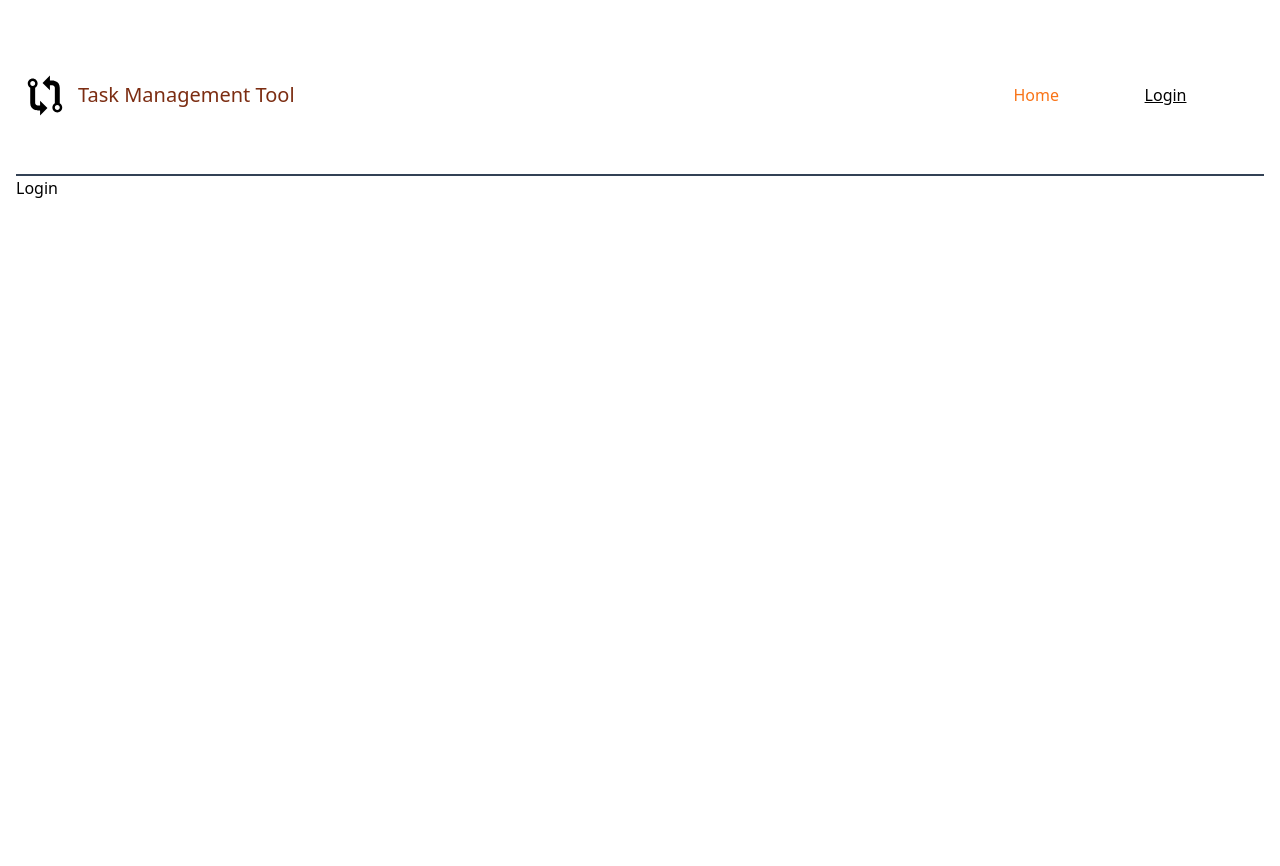
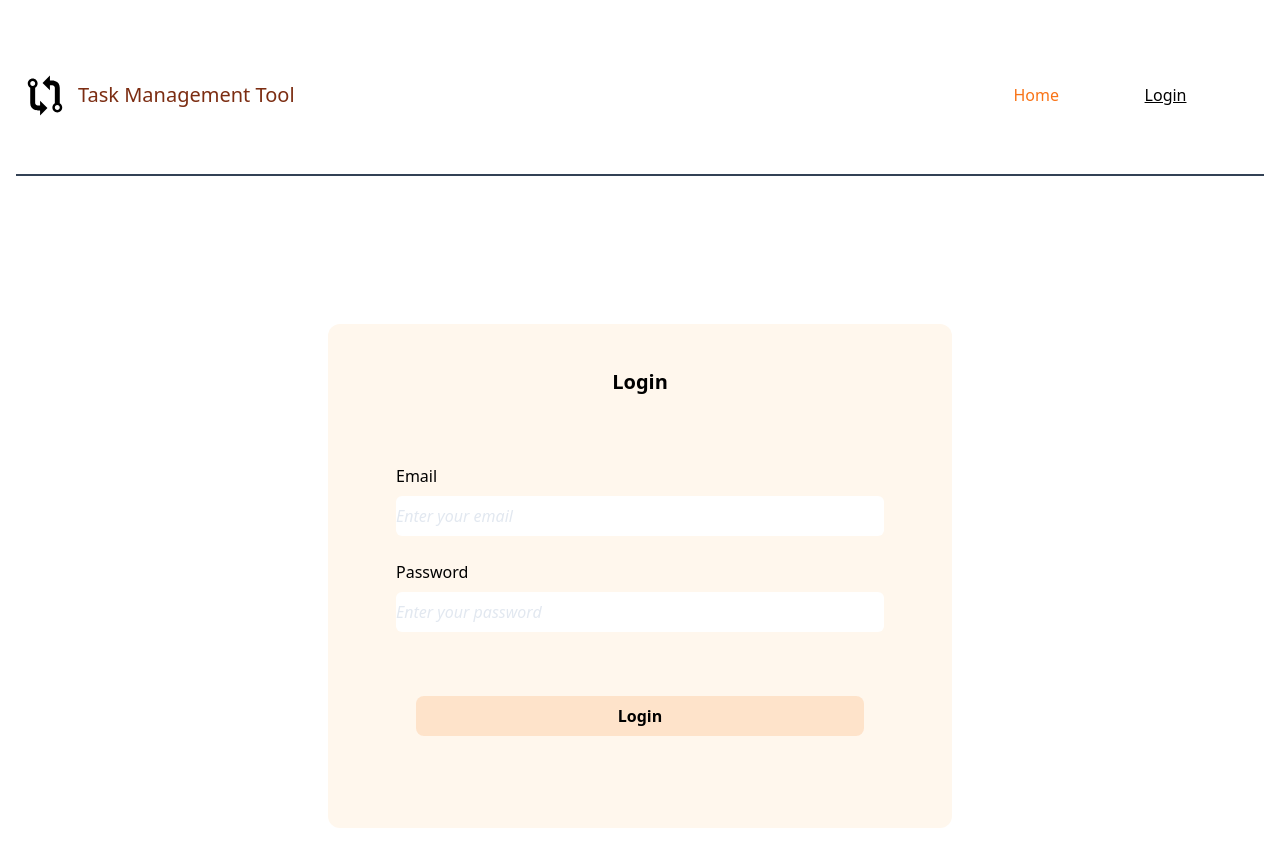
Before and after one commit to ronakjp/task-management-tool, a React (Vite) app: page /login in a window 1280 px wide. Shown: the top 866 px of the page. Before the commit the page ends 800 px from the top, so only its background shows below. Built offline with nearby package versions, Linux system fonts and the light colour scheme.

Commit message:
added the login page design

```diff
--- a/src/components/Login.jsx
+++ b/src/components/Login.jsx
@@ -1,7 +1,51 @@
 import React from "react";
+import TextField from "@mui/material/TextField";
+import { Form } from "react-router-dom";
+const Login = () => {
+  return (
+    <div className=" flex flex-col bg-orange-50  border-orange-300 border-1 rounded-xl w-1/2">
+      <div className="p-11 flex flex-col h-full items-center justify-center mb-12">
+        <div className="flex w-full justify-center ">
+          <h1 className="text-xl font-bold">Login</h1>
+        </div>
+        <div className="w-full">
+          <Form className="flex flex-col mt-9 " method="post">
+            <div className="font-light flex p-6 flex-col ">
+              <label className="mt-2" htmlFor="email">
+                Email
+              </label>
+              <input
+                className="rounded-md mt-2 h-10  placeholder:text-slate-200 placeholder:italic"
+                type="email"
+                id="email"
+                name="email"
+                placeholder="Enter your email"
+              />
 
-const Login = () => {
-  return <div>Login</div>;
+              <label className="mt-6" htmlFor="password">
+                Password
+              </label>
+              <input
+                className=" rounded-md mt-2 h-10 placeholder:text-slate-200 placeholder:italic"
+                id="password"
+                type="password"
+                name="password"
+                placeholder="Enter your password"
+              />
+            </div>
+            <div className="flex justify-center">
+              <button
+                className="mt-10 mx-11 h-10 bg-orange-400 bg-opacity-20 rounded-lg w-full font-bold "
+                type="submit"
+              >
+                Login
+              </button>
+            </div>
+          </Form>
+        </div>
+      </div>
+    </div>
+  );
 };
 
 export default Login;
--- a/src/pages/AppLayout.jsx
+++ b/src/pages/AppLayout.jsx
@@ -5,10 +5,14 @@ import TextField from "@mui/material/TextField";
 
 const AppLayout = () => {
   return (
-    <>
-      <Header />
-      <Outlet />
-    </>
+    <div className="flex flex-col">
+      <div>
+        <Header />
+      </div>
+      <div className="h-screen flex flex-col justify-center items-center ">
+        <Outlet />
+      </div>
+    </div>
   );
 };
 
```
